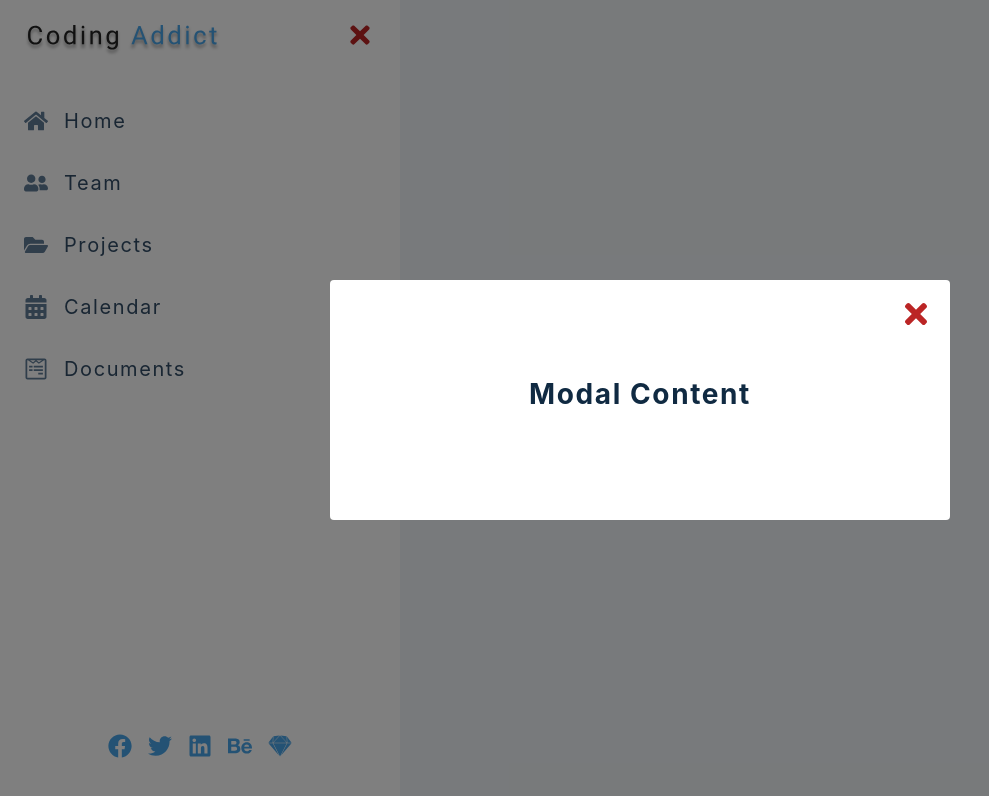
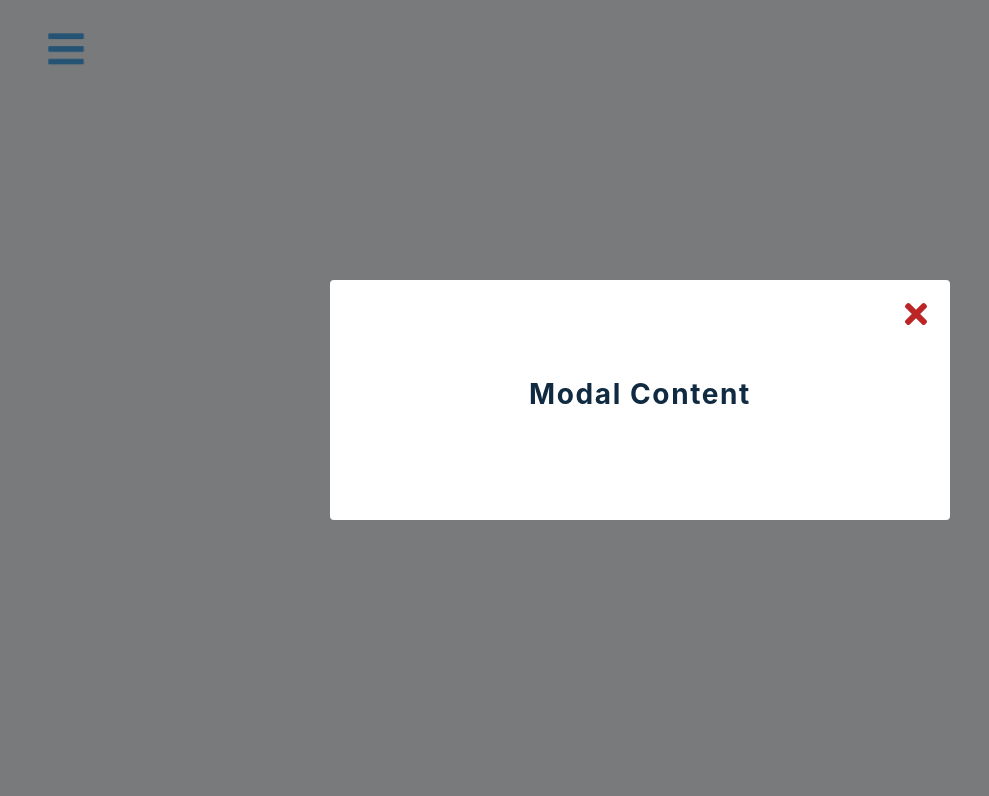
Before and after one commit to MarcoRosselDev/react-18-modal-sidebar, a React (Create React App) app: page / in a window 1280 px wide. Shown: the top 796 px of the page, without its empty margins (0-989 px from the left). Built offline with nearby package versions, Linux system fonts and the light colour scheme.

Commit message:
created a component context

```diff
--- a/src/Sidebar.js
+++ b/src/Sidebar.js
@@ -5,7 +5,7 @@ import { social, links } from "./data";
 
 const Sidebar = () => {
   return (
-    <aside className={`sidebar show-sidebar`}>
+    <aside className={`sidebar `}>
       <div className="sidebar-header">
         <img src={logo} alt="coding addict logo" className="logo" />
         <button className="close-btn">
--- a/src/context.js
+++ b/src/context.js
@@ -1 +1,6 @@
 import React, { useState, useContext } from "react";
+
+const AppContext = React.createContext();
+const AppProvider = ({ children }) => {
+  return <AppContext.Provider value="hola">{children}</AppContext.Provider>;
+};
```
